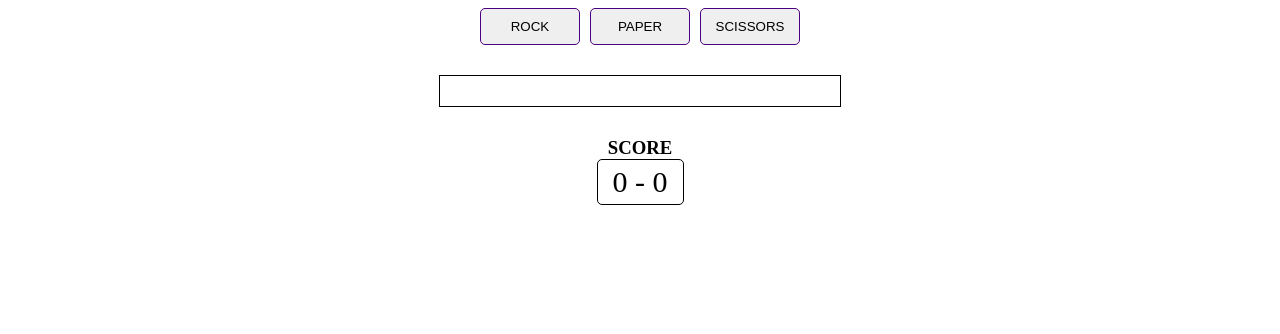
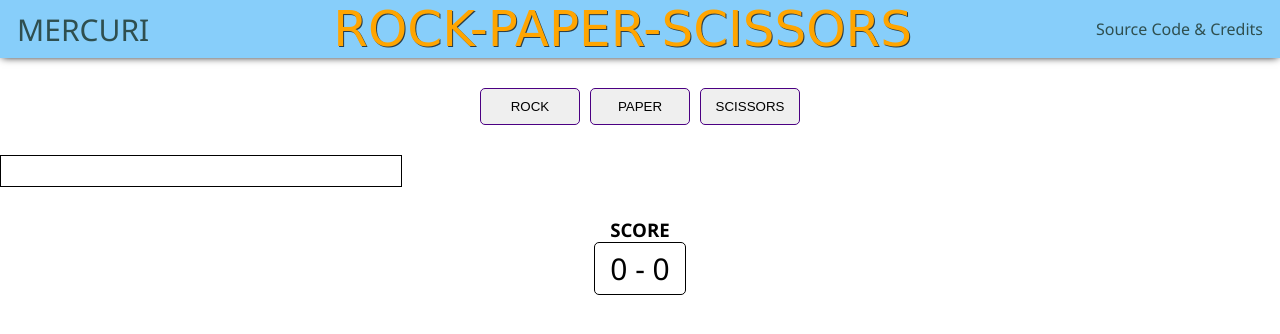
Before and after one commit to mercuri101/odin-rps, a plain HTML site: page index.html in a window 1280 px wide. Drawn offline with Linux system fonts and the light colour scheme.

Commit message:
Create page header

```diff
--- a/index.html
+++ b/index.html
@@ -8,6 +8,12 @@
   </head>
 
   <body>
+    <div class="header">
+      <div id="logo">MERCURI</div>
+      <div id="title">ROCK-PAPER-SCISSORS</div>
+      <a id="source-code" href="https://github.com/mercuri101/odin-rps" target="_blank">Source Code & Credits</a>
+    </div>
+
     <div class="selections">
       <button class="selection" data-selection="rock">ROCK</button>
       <button class="selection" data-selection="paper">PAPER</button>
--- a/style.css
+++ b/style.css
@@ -2,7 +2,38 @@ body {
   display: flex;
   flex-direction: column;
   gap: 30px;
+  margin: 0;
+  font-family: 'Segoe UI', Tahoma, Geneva, Verdana, sans-serif;
+}
+
+.header {
+  display: flex;
+  background-color: lightskyblue;
+  justify-content: space-between;
+  padding: 0 17px;
   align-items: center;
+  box-shadow: 0 1px 8px -2px black;
+}
+
+#logo {
+  font-size: 30px;
+  color: darkslategray;
+}
+
+#title {
+  font-size: 50px;
+  font-family: "Brush Script MT", cursive;
+  color: orange;
+  text-shadow: 1px 1px rgba(0, 0, 0, 0.7);
+}
+
+#source-code {
+  text-decoration: none;
+  color: darkslategray;
+}
+
+#source-code:hover {
+  color: slategray;
 }
 
 .selections {
```
